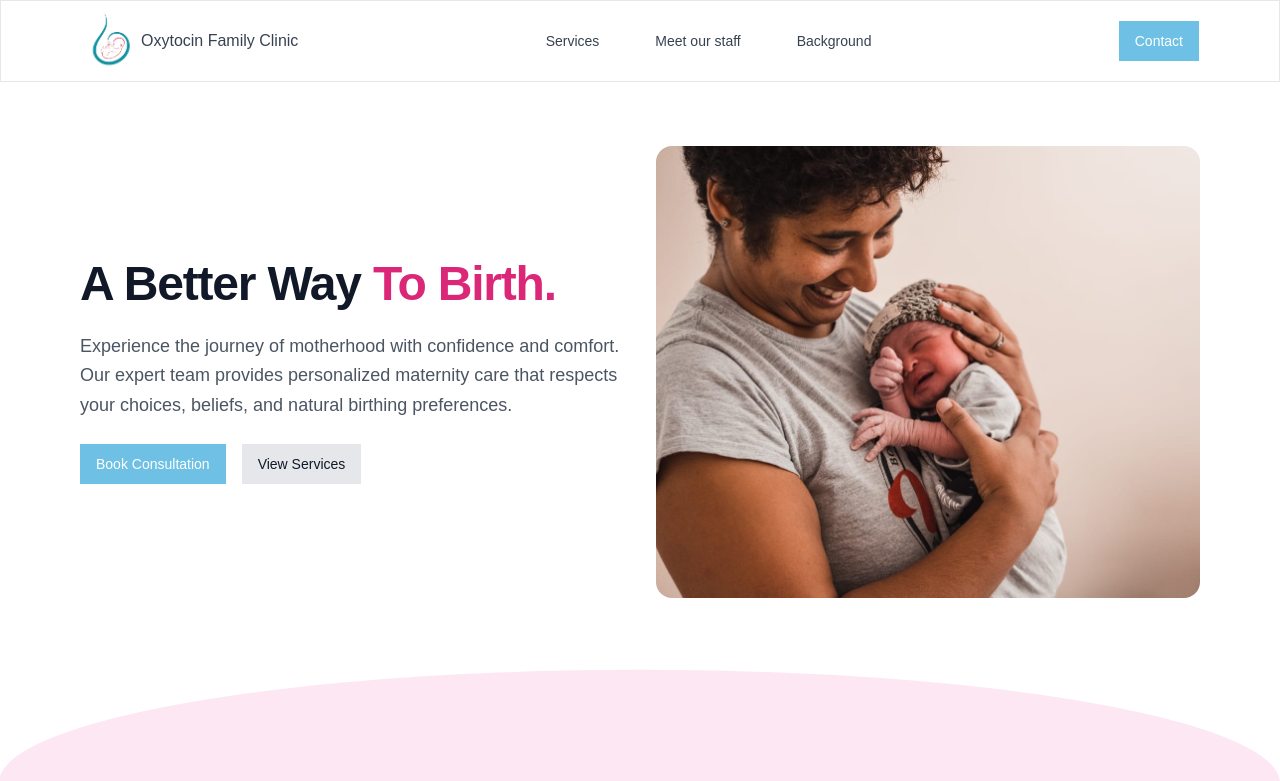
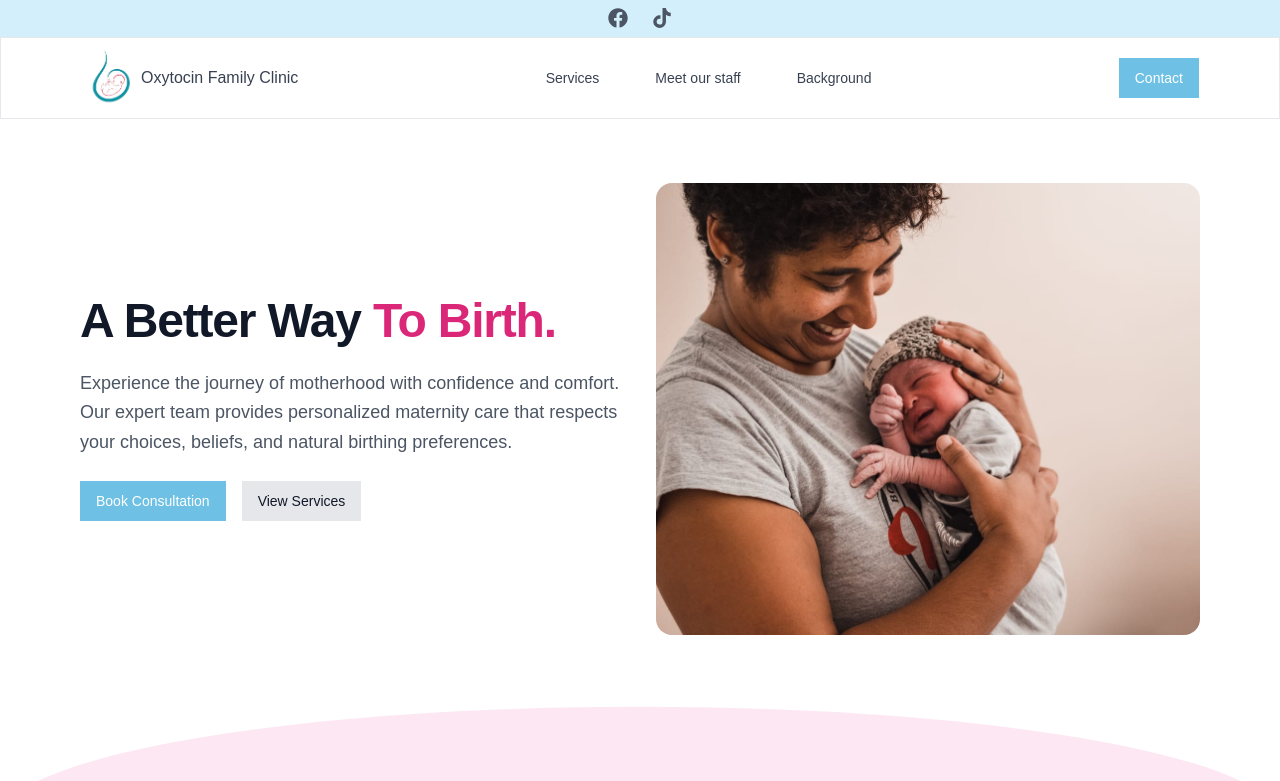
Before and after one commit to ethandiedericks/oxytocinfamilyclinic, a Next.js app: page / in a window 1280 px wide. Shown: the top 781 px of the page. Built offline with nearby package versions, Linux system fonts and the light colour scheme.

Commit message:
added social links banner

```diff
--- a/components/layout/header/desktop-menu.tsx
+++ b/components/layout/header/desktop-menu.tsx
@@ -7,13 +7,39 @@ import { navLinks } from '@/lib/constants';
 import Image from 'next/image';
 import logo_no_words from '@/public/images/logo_no_words.png';
 import Button from '@/components/ui/button';
+import { FaFacebook, FaTiktok } from 'react-icons/fa';
+import { SOCIAL_LINKS } from '@/lib/constants';
 
 const DesktopMenu = () => {
   const [isOpen, setIsOpen] = useState(false);
 
   return (
-    <nav className="bg-white relative border border-b ">
-      <div className="w-full mx-auto py-2 px-4 lg:px-20  ">
+    <div>
+      {/* Social Banner */}
+      <div className="bg-[#D3EFFB] py-2 border-b border-b-[#D3EFFB] flex justify-center items-center">
+        <div className="flex space-x-6">
+          <Link
+            href={SOCIAL_LINKS.facebook}
+            target="_blank"
+            rel="noopener noreferrer"
+            className="text-gray-600 hover:text-blue-600 transition-colors duration-200"
+          >
+            <FaFacebook size={20} />
+          </Link>
+          <Link
+            href={SOCIAL_LINKS.tiktok}
+            target="_blank"
+            rel="noopener noreferrer"
+            className="text-gray-600 hover:text-black transition-colors duration-200"
+          >
+            <FaTiktok size={20} />
+          </Link>
+        </div>
+      </div>
+
+      {/* Navigation */}
+      <nav className="bg-white relative border border-b">
+        <div className="w-full mx-auto py-2 px-4 lg:px-20">
           <div className="flex justify-between items-center h-16">
             <div className="hidden md:inline-flex items-center">
               <Link href={'#'}>
@@ -56,6 +82,7 @@ const DesktopMenu = () => {
           </div>
         </div>
       </nav>
+    </div>
   );
 };
 
--- a/lib/constants.ts
+++ b/lib/constants.ts
@@ -100,3 +100,8 @@ export const navLinks = [
     phone: '+27783923577',
     email: 'oxytocinfamilyclinic@gmail.com'
   }
+
+  export const SOCIAL_LINKS = {
+    facebook:'https://www.facebook.com/share/17NrLFyBAQ/?mibextid=wwXIfr',
+    tiktok:'https://www.tiktok.com/@oxytocinfamilyclinic?_t=ZM-8t0iG2jlbQE&_r=1'
+  }
--- a/package.json
+++ b/package.json
@@ -12,7 +12,8 @@
     "lucide-react": "^0.471.0",
     "next": "15.1.4",
     "react": "^19.0.0",
-    "react-dom": "^19.0.0"
+    "react-dom": "^19.0.0",
+    "react-icons": "^5.4.0"
   },
   "devDependencies": {
     "@eslint/eslintrc": "^3",
```
Also changed, not shown: 1 other file (tests, documents, lock files or other folders). Lines whose indentation alone changed are shown as unchanged.
